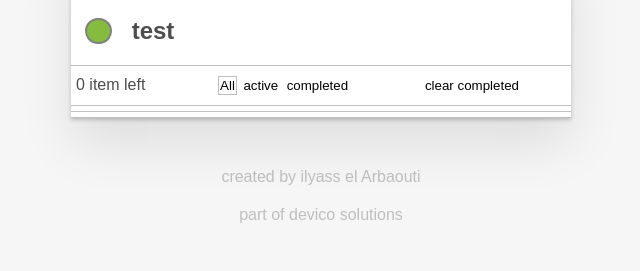
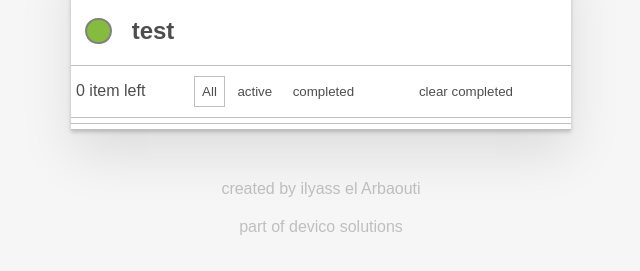
Before and after one commit to IlyassElarbaouti/todoList, a plain HTML site: page index.html in a window 1280 px wide. Shown: the part 217-488 px from the top of the page, without its empty margins (319-959 px from the left). Drawn offline with Linux system fonts and the light colour scheme.

Commit message:
Update style.css

```diff
--- a/style.css
+++ b/style.css
@@ -88,15 +88,17 @@ input:focus {
   background: none;
   border: none;
   cursor: pointer;
-  padding: 2px;
+  padding: 8px;
+  color:#4d4d4d
 }
 .btn:hover {
   border: 1px solid #bfbfbf;
-  padding: 1px;
+  padding: 7px;
 }
 .border {
   border: 1px solid #bfbfbf;
-  padding: 1px;
+  padding: 7px;
+
 }
 
 .drop {
```
